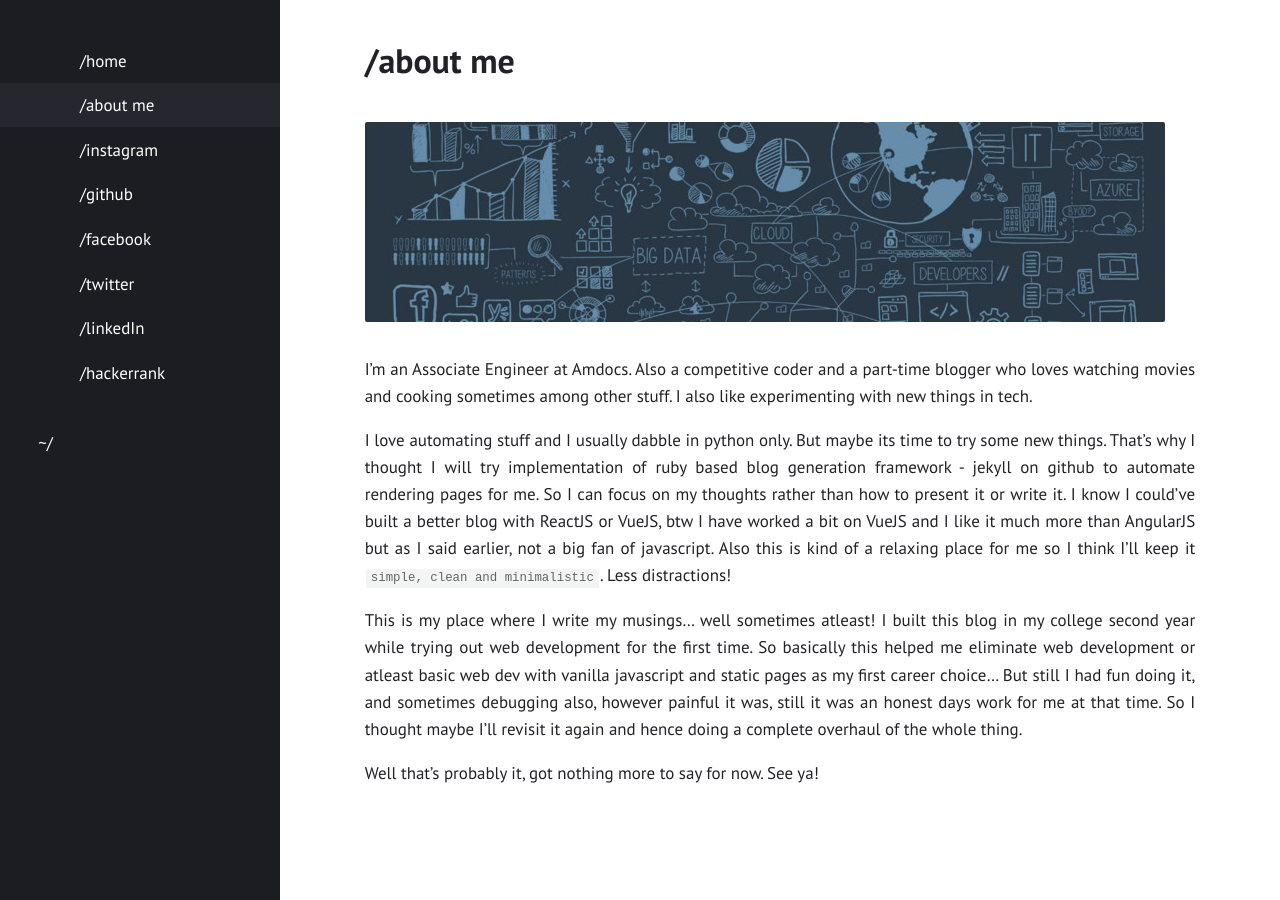
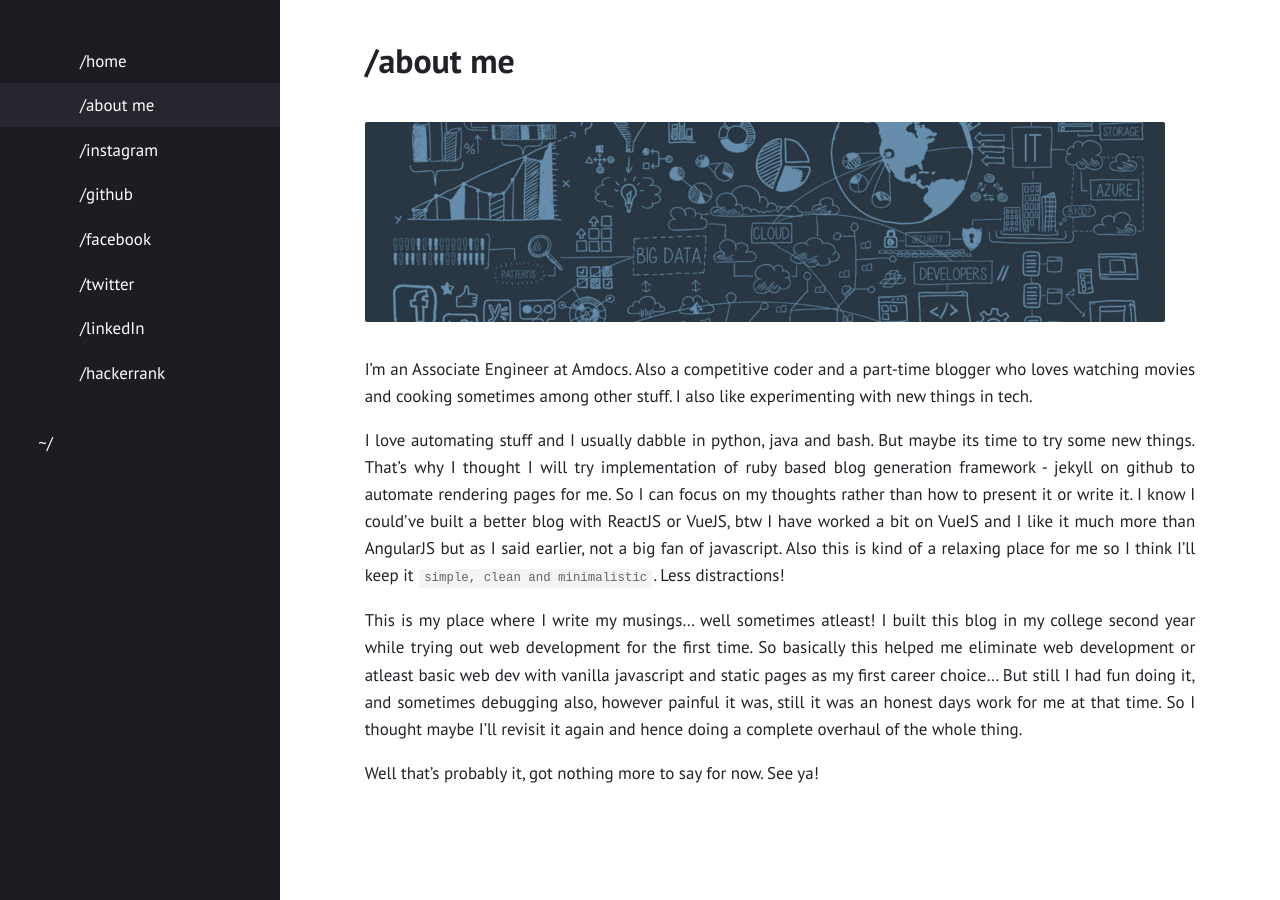
Before and after one commit to ManasKhosla/manaskhosla.github.io, a Jekyll site: the page built from about.md, in a window 1280 px wide. Built offline with Jekyll 4.4.1, drawn with Linux system fonts in a browser that asks for light colours.

Commit message:
Update about.md

````diff
--- a/about.md
+++ b/about.md
@@ -9,7 +9,7 @@ layout: page
 I'm an Associate Engineer at Amdocs. Also a competitive coder and a part-time blogger who loves watching movies and cooking sometimes among other stuff. I also like experimenting with new things in tech.
 
 
-I love automating stuff and I usually dabble in python only. But maybe its time to try some new things. That's why I thought I will try implementation of ruby based blog generation framework - jekyll on github to automate rendering pages for me. So I can focus on my thoughts rather than how to present it or write it. I know I could've built a better blog with ReactJS or VueJS, btw I have worked a bit on VueJS and I like it much more than AngularJS but as I said earlier, not a big fan of javascript. Also this is kind of a relaxing place for me so I think I'll keep it ```simple, clean and minimalistic```. Less distractions!
+I love automating stuff and I usually dabble in python, java and bash. But maybe its time to try some new things. That's why I thought I will try implementation of ruby based blog generation framework - jekyll on github to automate rendering pages for me. So I can focus on my thoughts rather than how to present it or write it. I know I could've built a better blog with ReactJS or VueJS, btw I have worked a bit on VueJS and I like it much more than AngularJS but as I said earlier, not a big fan of javascript. Also this is kind of a relaxing place for me so I think I'll keep it ```simple, clean and minimalistic```. Less distractions!
 
 
 This is my place where I write my musings... well sometimes atleast! I built this blog in my college second year while trying out web development for the first time. So basically this helped me eliminate web development or atleast basic web dev with vanilla javascript and static pages as my first career choice... But still I had fun doing it, and sometimes debugging also, however painful it was, still it was an honest days work for me at that time. So I thought maybe I'll revisit it again and hence doing a complete overhaul of the whole thing.
````
